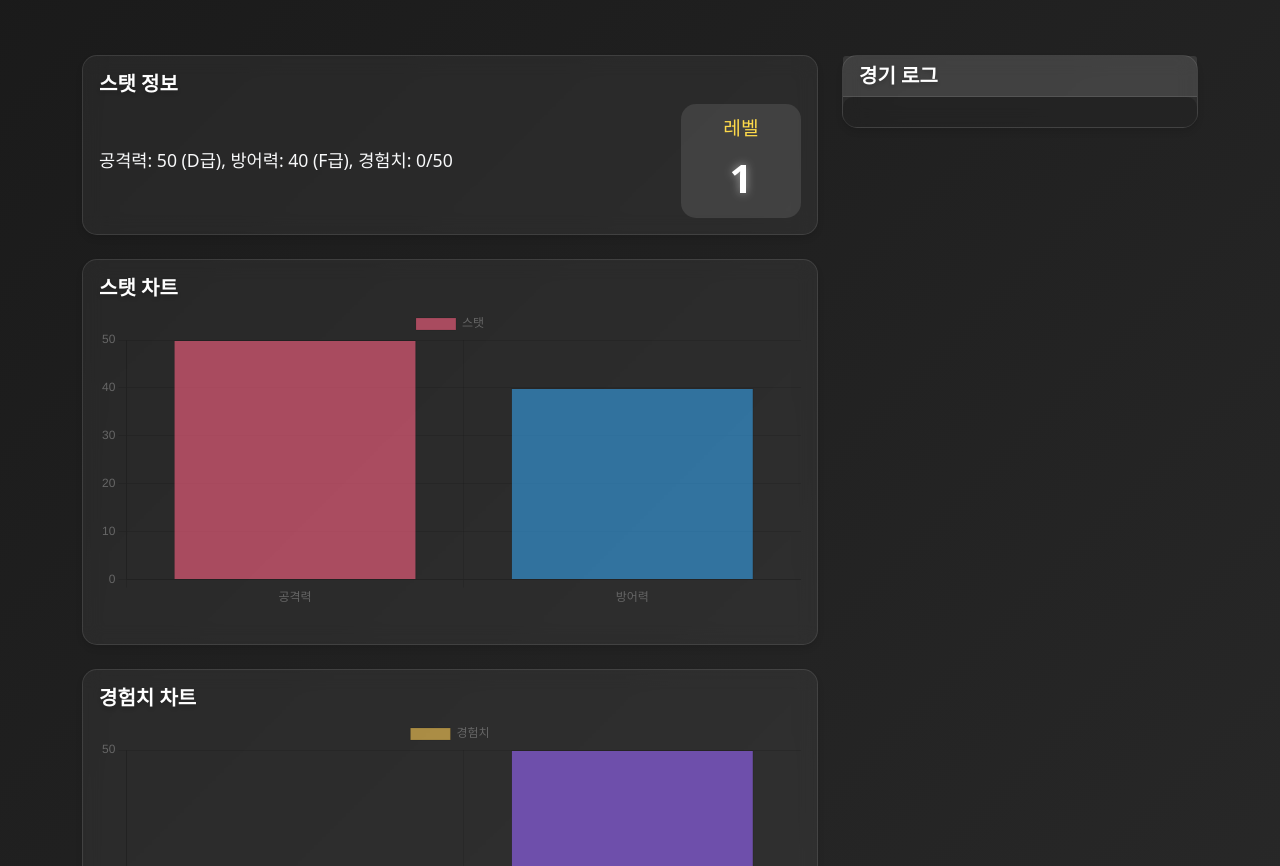
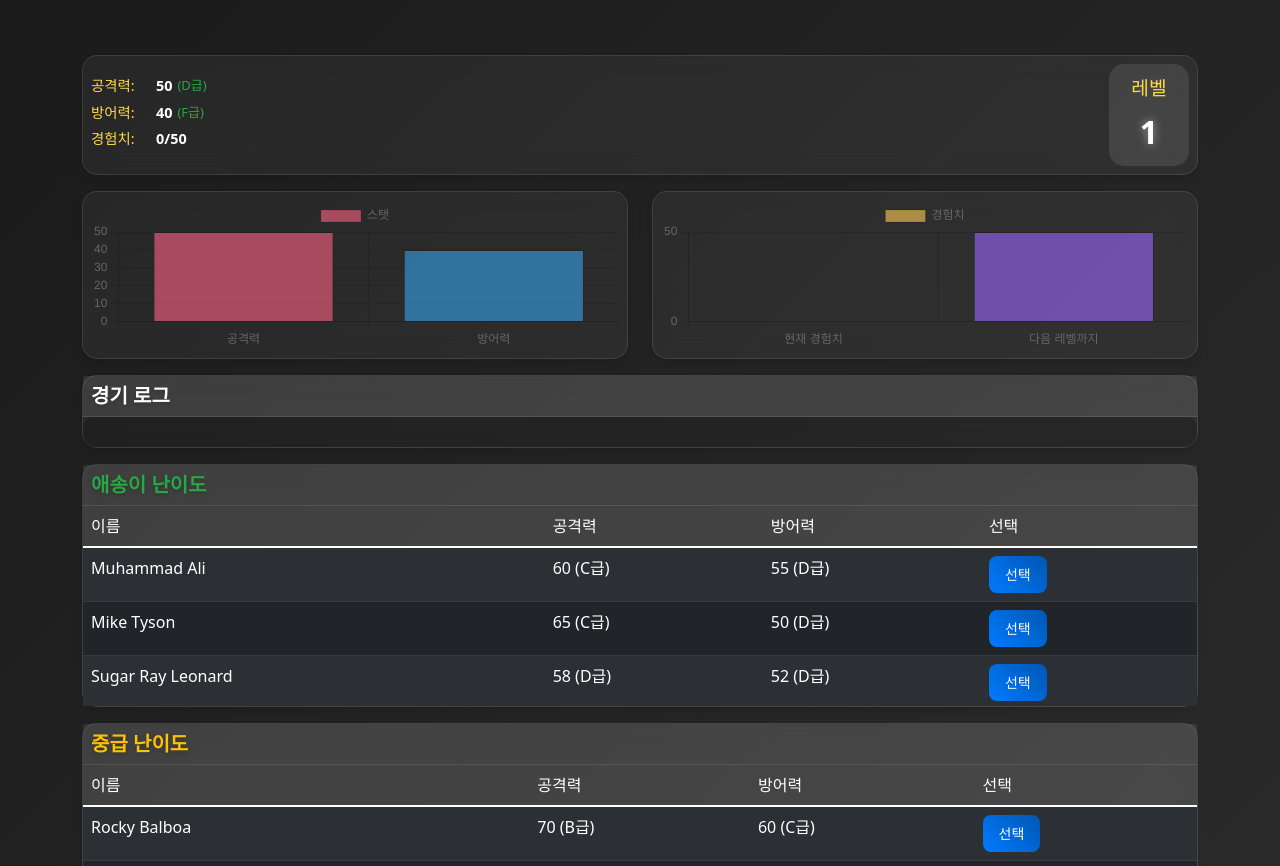
Before and after one commit to solardayz/lengendary_boxer, a plain HTML site: page dashboard.html in a window 1280 px wide. Shown: the part 77-943 px from the top of the page. Drawn offline with nearby package versions, Linux system fonts and the light colour scheme.

Commit message:
대시보드 스탯 정보 표시 개선: 스탯 정보를 시각적으로 구분하기 위한 UI 요소 추가 및 스크립트 수정

```diff
--- a/dashboard.html
+++ b/dashboard.html
@@ -121,6 +121,55 @@
       color: #fff;
       text-shadow: 0 0 10px rgba(255, 255, 255, 0.5);
     }
+    .stat-display {
+      flex: 1;
+      margin-right: 10px;
+    }
+    .stat-row {
+      display: flex;
+      align-items: center;
+      margin-bottom: 5px;
+      font-size: 0.9em;
+    }
+    .stat-label {
+      width: 60px;
+      color: #feda4a;
+    }
+    .stat-value {
+      margin: 0 5px;
+      color: #fff;
+      font-weight: 600;
+    }
+    .stat-range {
+      color: #28a745;
+      font-size: 0.9em;
+    }
+    .chart-container-small {
+      position: relative;
+      height: 150px;
+    }
+    .opponent-list {
+      max-height: 200px;
+      overflow-y: auto;
+    }
+    .opponent-table {
+      margin-bottom: 0;
+    }
+    .opponent-table th {
+      position: sticky;
+      top: 0;
+      background: rgba(255, 255, 255, 0.1);
+      z-index: 1;
+    }
+    .match-logs {
+      max-height: 150px;
+    }
+    .level-display {
+      min-width: 80px;
+    }
+    .level-number {
+      font-size: 2em;
+    }
     @media (max-width: 768px) {
       .dashboard-title {
         font-size: 2em;
@@ -138,6 +187,15 @@
       .stat-info {
         font-size: 1em;
       }
+      .stat-row {
+        font-size: 0.8em;
+      }
+      .stat-label {
+        width: 50px;
+      }
+      .level-number {
+        font-size: 1.8em;
+      }
     }
   </style>
 </head>
@@ -147,12 +205,26 @@
 
     <div class="row">
       <!-- 스탯 정보 -->
-      <div class="col-12 col-lg-8">
-        <div class="card mb-4">
-          <div class="card-body">
-            <h5 class="card-title">스탯 정보</h5>
+      <div class="col-12">
+        <div class="card mb-3">
+          <div class="card-body p-2">
             <div class="d-flex justify-content-between align-items-center">
-              <p id="statInfo" class="stat-info mb-0"></p>
+              <div class="stat-display">
+                <div class="stat-row">
+                  <span class="stat-label">공격력:</span>
+                  <span id="attackStat" class="stat-value">50</span>
+                  <span id="attackRange" class="stat-range">(D급)</span>
+                </div>
+                <div class="stat-row">
+                  <span class="stat-label">방어력:</span>
+                  <span id="defenseStat" class="stat-value">40</span>
+                  <span id="defenseRange" class="stat-range">(F급)</span>
+                </div>
+                <div class="stat-row">
+                  <span class="stat-label">경험치:</span>
+                  <span id="expStat" class="stat-value">0/50</span>
+                </div>
+              </div>
               <div class="level-display">
                 <span class="level-label">레벨</span>
                 <span id="levelNumber" class="level-number">1</span>
@@ -160,32 +232,38 @@
             </div>
           </div>
         </div>
+      </div>
+    </div>
 
-        <!-- 스탯 차트 -->
-        <div class="card mb-4">
-          <div class="card-body">
-            <h5 class="card-title">스탯 차트</h5>
-            <div class="chart-container">
+    <div class="row">
+      <!-- 스탯 차트 -->
+      <div class="col-6">
+        <div class="card mb-3">
+          <div class="card-body p-2">
+            <div class="chart-container-small">
               <canvas id="statsChart"></canvas>
             </div>
           </div>
         </div>
+      </div>
 
-        <!-- 경험치 차트 -->
-        <div class="card mb-4">
-          <div class="card-body">
-            <h5 class="card-title">경험치 차트</h5>
-            <div class="chart-container">
+      <!-- 경험치 차트 -->
+      <div class="col-6">
+        <div class="card mb-3">
+          <div class="card-body p-2">
+            <div class="chart-container-small">
               <canvas id="expChart"></canvas>
             </div>
           </div>
         </div>
       </div>
+    </div>
 
+    <div class="row">
       <!-- 경기 로그 -->
-      <div class="col-12 col-lg-4">
-        <div class="card mb-4">
-          <div class="card-header">
+      <div class="col-12">
+        <div class="card mb-3">
+          <div class="card-header p-2">
             <h5 class="card-title mb-0">경기 로그</h5>
           </div>
           <div class="card-body p-0">
@@ -198,37 +276,37 @@
     <!-- 상대 목록 -->
     <div class="row">
       <!-- 쉬움 난이도 -->
-      <div class="col-12 col-md-4">
-        <div class="card mb-4">
-          <div class="card-header">
+      <div class="col-12">
+        <div class="card mb-3">
+          <div class="card-header p-2">
             <h5 class="card-title mb-0 difficulty-easy">애송이 난이도</h5>
           </div>
-          <div class="card-body">
-            <div id="easyOpponents"></div>
+          <div class="card-body p-0">
+            <div id="easyOpponents" class="opponent-list"></div>
           </div>
         </div>
       </div>
 
       <!-- 중간 난이도 -->
-      <div class="col-12 col-md-4">
-        <div class="card mb-4">
-          <div class="card-header">
+      <div class="col-12">
+        <div class="card mb-3">
+          <div class="card-header p-2">
             <h5 class="card-title mb-0 difficulty-medium">중급 난이도</h5>
           </div>
-          <div class="card-body">
-            <div id="mediumOpponents"></div>
+          <div class="card-body p-0">
+            <div id="mediumOpponents" class="opponent-list"></div>
           </div>
         </div>
       </div>
 
       <!-- 어려움 난이도 -->
-      <div class="col-12 col-md-4">
-        <div class="card mb-4">
-          <div class="card-header">
+      <div class="col-12">
+        <div class="card mb-3">
+          <div class="card-header p-2">
             <h5 class="card-title mb-0 difficulty-hard">상급 난이도</h5>
           </div>
-          <div class="card-body">
-            <div id="hardOpponents"></div>
+          <div class="card-body p-0">
+            <div id="hardOpponents" class="opponent-list"></div>
           </div>
         </div>
       </div>
--- a/dashboard.js
+++ b/dashboard.js
@@ -70,12 +70,13 @@ document.addEventListener("DOMContentLoaded", function() {
     // 스탯 정보를 텍스트로 표시 (구간 포함)
     function updateStatDisplay() {
       var nextLevelExp = getRequiredExp(boxerStats.level);
-      document.getElementById("statInfo").innerText =
-        "공격력: " + boxerStats.attack + " (" + getStatRange(boxerStats.attack) + "), " +
-        "방어력: " + boxerStats.defense + " (" + getStatRange(boxerStats.defense) + "), " +
-        "경험치: " + boxerStats.experience + "/" + nextLevelExp;
 
-      // 레벨 표시 업데이트
+      // 스탯 정보 업데이트
+      document.getElementById("attackStat").innerText = boxerStats.attack;
+      document.getElementById("attackRange").innerText = "(" + getStatRange(boxerStats.attack) + ")";
+      document.getElementById("defenseStat").innerText = boxerStats.defense;
+      document.getElementById("defenseRange").innerText = "(" + getStatRange(boxerStats.defense) + ")";
+      document.getElementById("expStat").innerText = boxerStats.experience + "/" + nextLevelExp;
       document.getElementById("levelNumber").innerText = boxerStats.level;
 
       // 차트 업데이트
```
